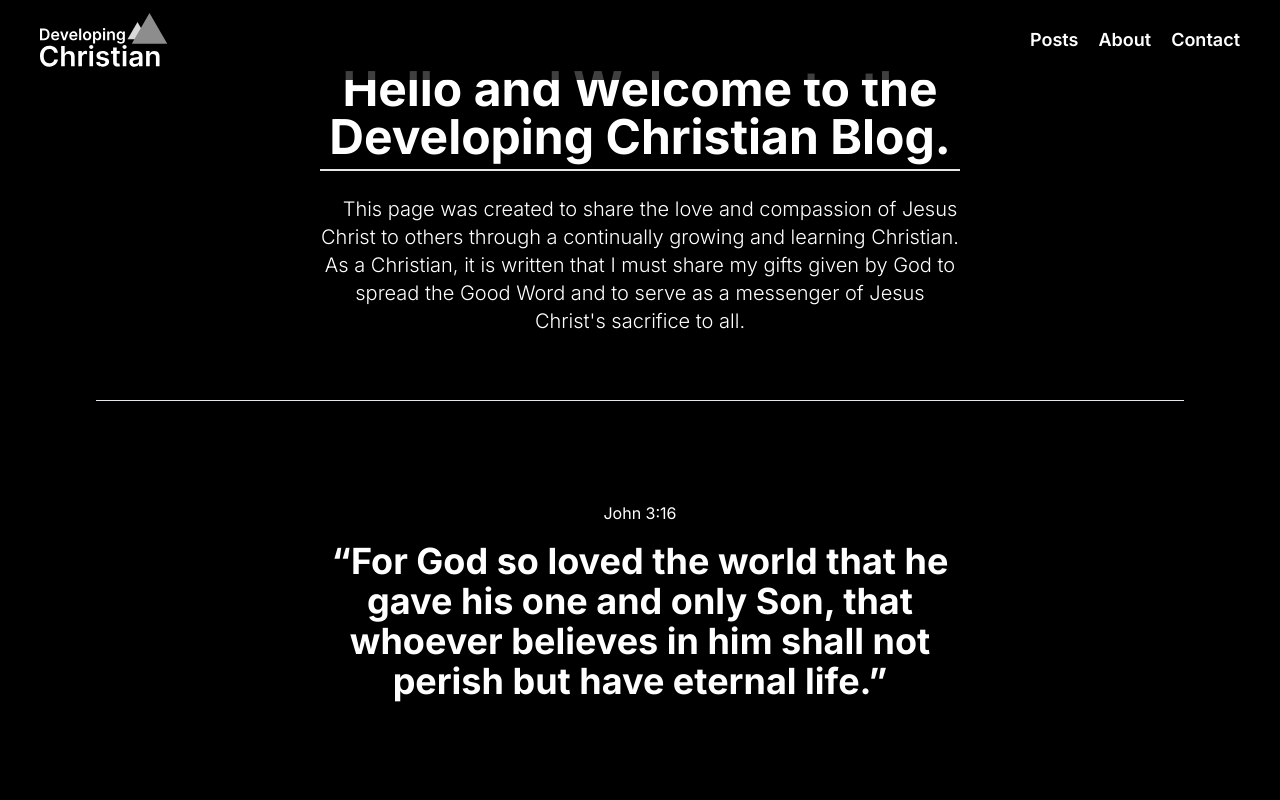
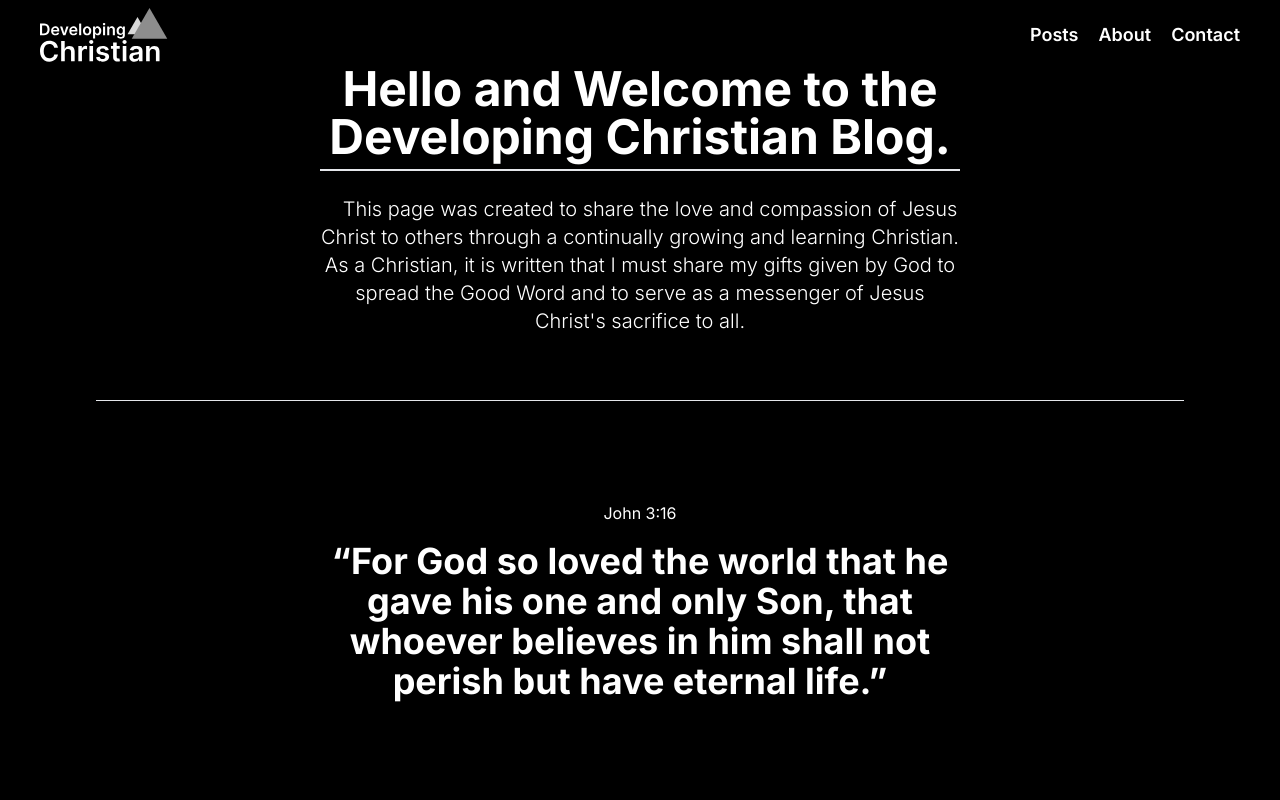
Before and after one commit to epicasino/developing-christian-blog, a Next.js app: page /about in a window 1280 px wide. Shown: the top 800 px of the page. Built offline with nearby package versions, Linux system fonts and the light colour scheme.

Commit message:
styling changes in Navbar component and post/[slug] css file edited for styling

```diff
--- a/src/components/navbar/Navbar.tsx
+++ b/src/components/navbar/Navbar.tsx
@@ -2,7 +2,7 @@ import Image from 'next/image';
 
 export default function Navbar() {
   return (
-    <nav className="h-[10vh] w-screen flex justify-between items-center px-10 fixed bg-black/75">
+    <nav className="w-screen flex justify-between items-center px-10 py-2 fixed bg-black/75">
       <a href="/">
         <Image
           src={'/developing-christian-logo.svg'}
```
Also changed, not shown: src/app/posts/[slug]/styles.css (+4 -3 lines).
